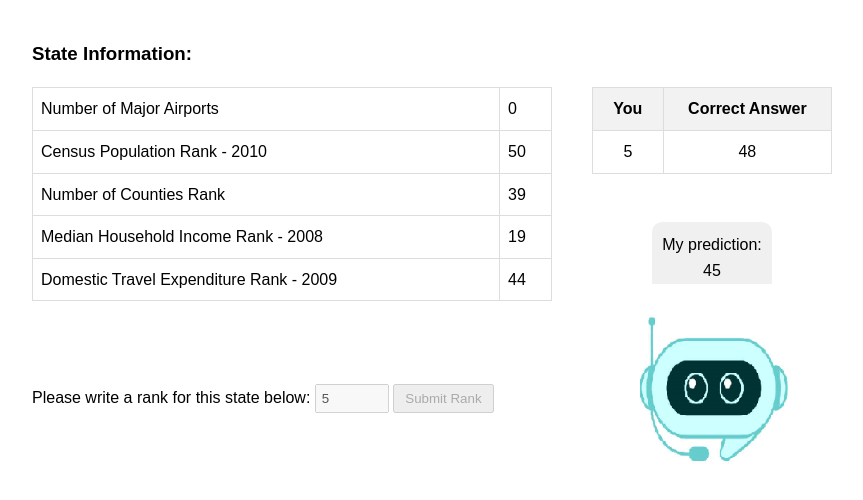
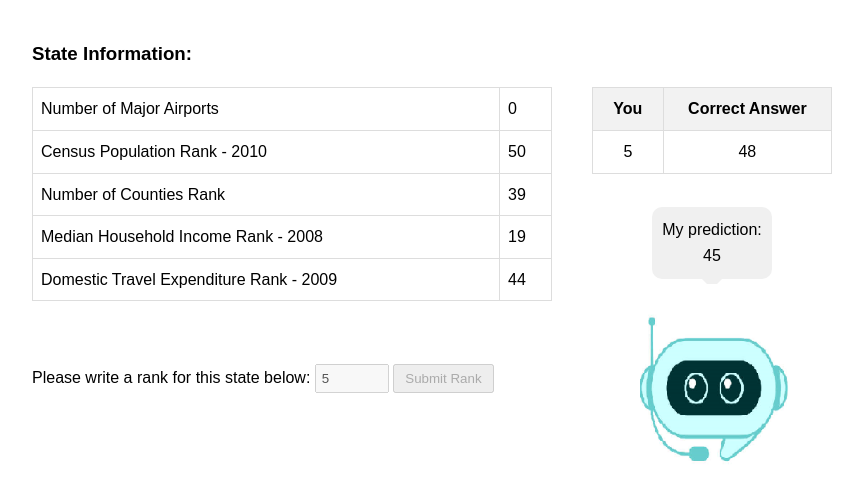
Before and after one commit to Nosratabadi/state-ranking-experiment, a plain HTML site: page index.html in a window 1280 px wide. Both pictures are taken after typing "5" into the empty fields and a click on the button "Submit Rank". Shown: the whole page, without its empty margins (208-1071 px from the left). Drawn offline with Linux system fonts and the light colour scheme; no server answers.

Commit message:
Update index.html

```diff
--- a/index.html
+++ b/index.html
@@ -41,7 +41,7 @@
             min-width: 40px;
         }
         .input-area {
-            margin-top: -170px; /* Approximately 1cm space */
+            margin-top: -190px; /* Approximately 1cm space */
         }
         input[type="number"] {
             width: 60px;
@@ -76,7 +76,7 @@
         }
         .speech-balloon {
             position: absolute;
-            bottom: 260px; /* Adjusted to sit above the larger and lower avatar */
+            bottom: 275px; /* Adjusted to sit above the larger and lower avatar */
             left: 50%;
             transform: translateX(-50%);
             background-color: #f0f0f0;
```
